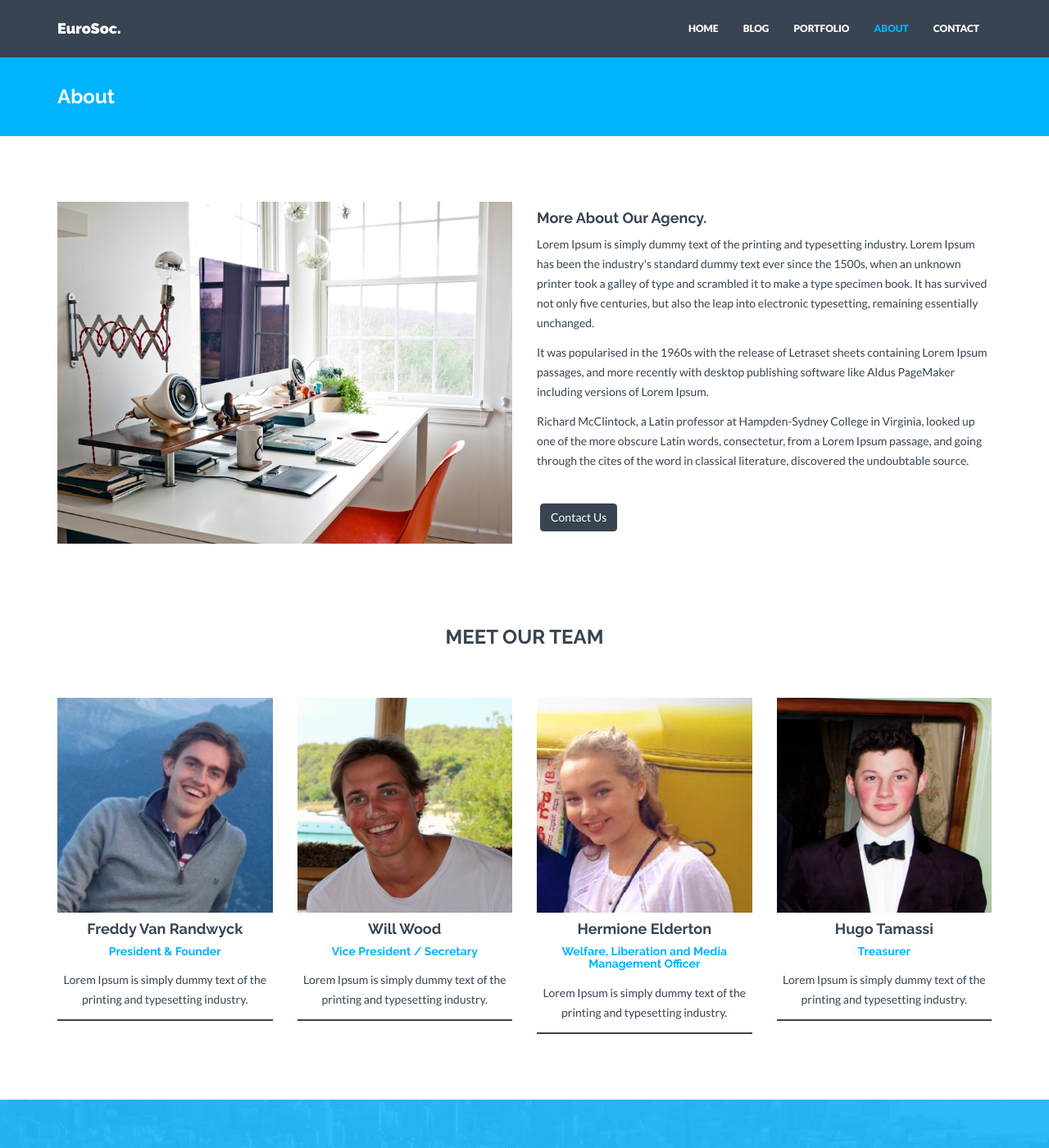
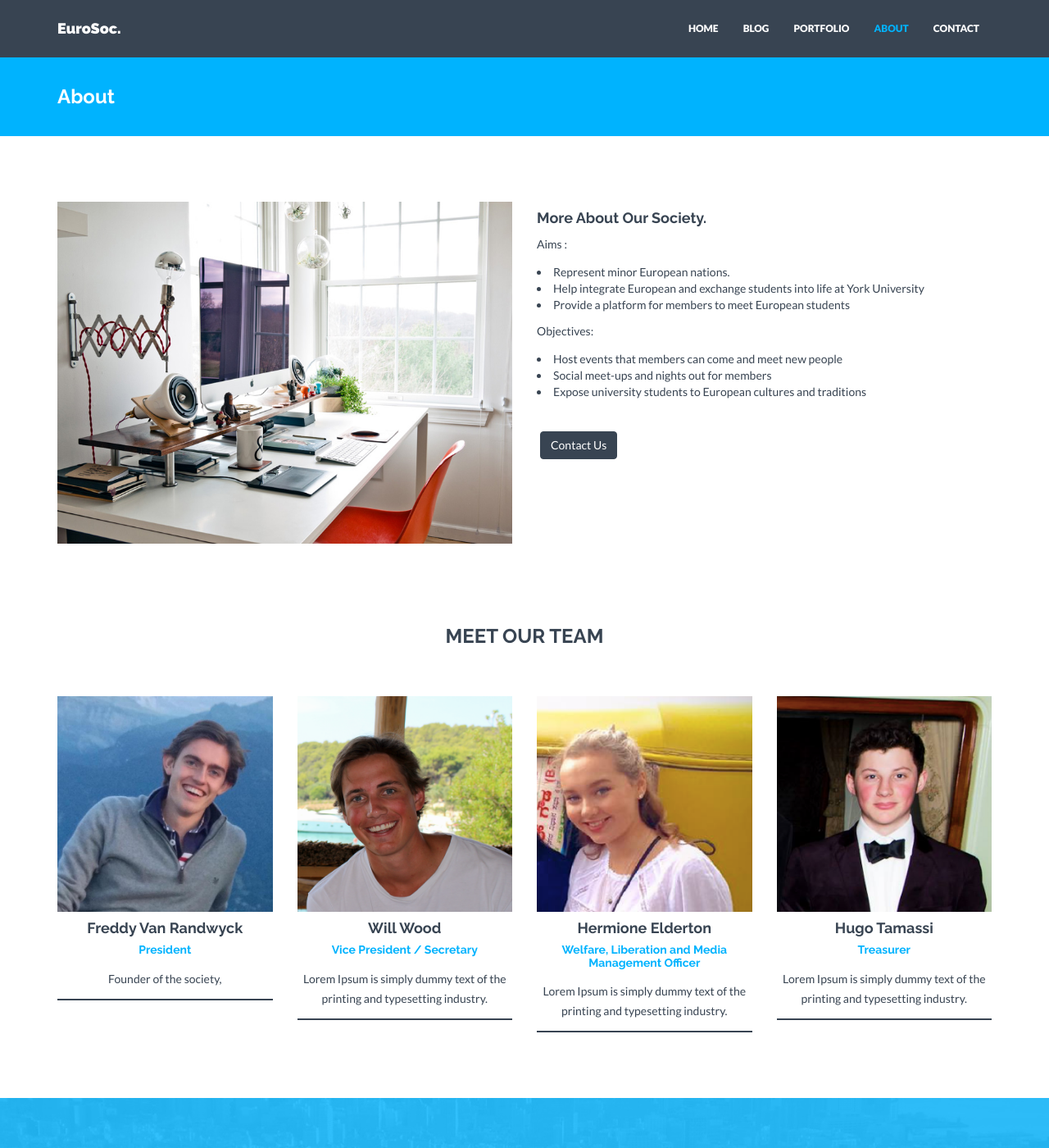
Before and after one commit to York-EuroSoc/York-EuroSoc.github.io, a Jekyll site: the page built from about.html, in a window 1280 px wide and 1400 px high. Shown: the whole window at 82% size. Built offline with Jekyll 4.4.1, drawn with Linux system fonts in a browser that asks for light colours; nearby versions of some CDN libraries; some of the changed text lies outside the part shown.

Commit message:
Update about page

```diff
--- a/_config.yml
+++ b/_config.yml
@@ -43,8 +43,8 @@ address:
     - Some Ave, 987,
     - 23890, New York,
     - United States.
-email: hello@solidtheme.com
-tel: +34 8493-4893
+email: eurosoc@yusu.ac.uk
+tel:
 
 
 ### GENERAL DATA FOR VARIOUS LOCATIONS ###
@@ -52,8 +52,8 @@ tel: +34 8493-4893
 # Members information. Shown on About page.
 members:
   - name: Freddy Van Randwyck
-    position: President & Founder
-    text: Lorem Ipsum is simply dummy text of the printing and typesetting industry.
+    position: President
+    text: Founder of the society,
     img: team01.jpg
     social:
       - title: envelope #use for email address
@@ -100,7 +100,7 @@ clients:
     img: client04.png
 
 # Short text about your company. Shown in footer on every page and also separately on Home and Contact page.
-about: "Lorem Ipsum is simply dummy text of the printing and typesetting industry. Lorem Ipsum has been the industry's standard dummy text ever since the 1500s."
+about: "EuroSoc was setup to help represent the minor European nations. We want to provide a platform to help integrate European culture into our life at York."
 
 # Testimonial content. Shown on Home and About page.
 testimonial:
--- a/about.html
+++ b/about.html
@@ -10,10 +10,17 @@ permalink: /about/
             <img class="img-responsive" src="{{ "/assets/img/about.jpg" | prepend: site.baseurl }}" alt="">
         </div>
         <div class="col-lg-6">
-            <h4>More About Our Agency.</h4>
-            <p>Lorem Ipsum is simply dummy text of the printing and typesetting industry. Lorem Ipsum has been the industry's standard dummy text ever since the 1500s, when an unknown printer took a galley of type and scrambled it to make a type specimen book. It has survived not only five centuries, but also the leap into electronic typesetting, remaining essentially unchanged. </p>
-            <p>It was popularised in the 1960s with the release of Letraset sheets containing Lorem Ipsum passages, and more recently with desktop publishing software like Aldus PageMaker including versions of Lorem Ipsum.</p>
-            <p>Richard McClintock, a Latin professor at Hampden-Sydney College in Virginia, looked up one of the more obscure Latin words, consectetur, from a Lorem Ipsum passage, and going through the cites of the word in classical literature, discovered the undoubtable source.</p>
+            <h4>More About Our Society.</h4>
+            <p>Aims :</p>
+            <li> Represent minor European nations.</li>
+            <li> Help integrate European and exchange students into life at York University</li>
+            <li> Provide a platform for members to meet European students</li>
+
+             <p>Objectives:</p>
+             <li>Host events that members can come and meet new people</li>
+             <li>Social meet-ups and nights out for members</li>
+             <li>Expose university students to European cultures and traditions</li>
+
             <p><br/><a href="/contact/" class="btn btn-theme">Contact Us</a></p>
         </div>
     </div><! --/row -->
```
